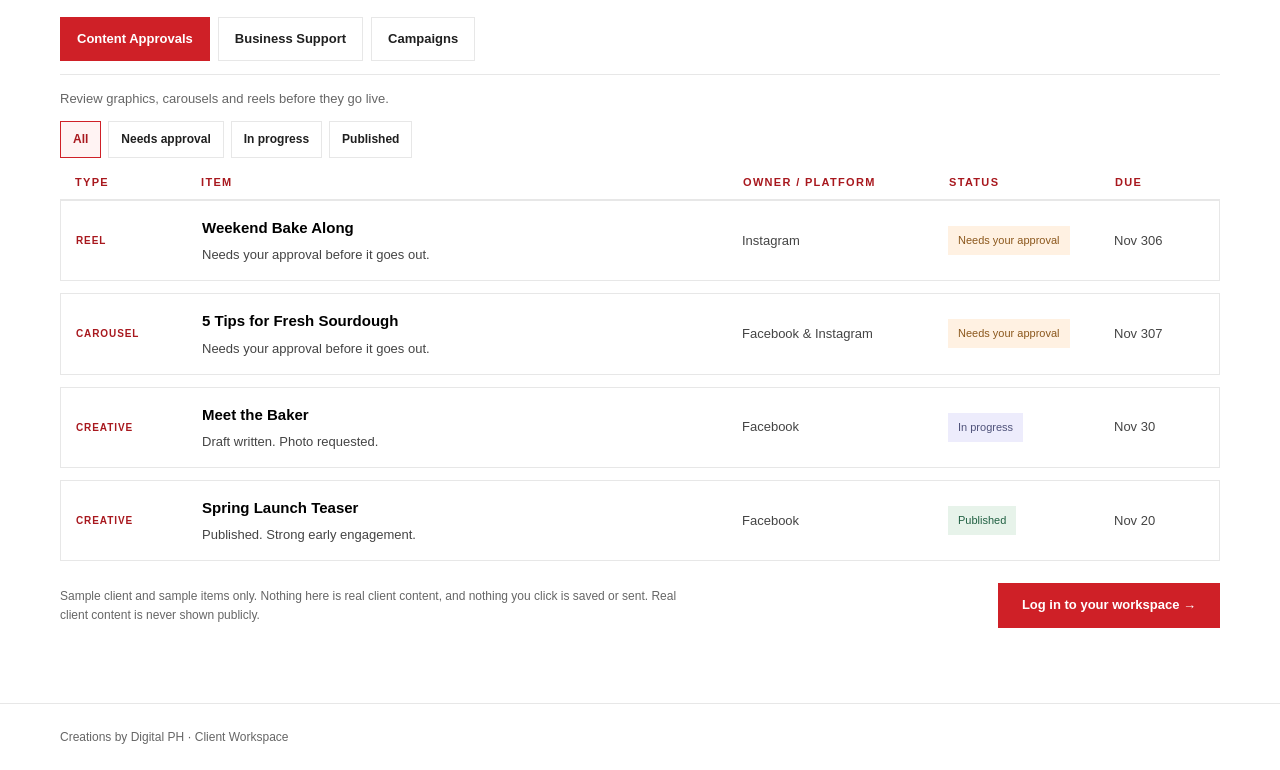
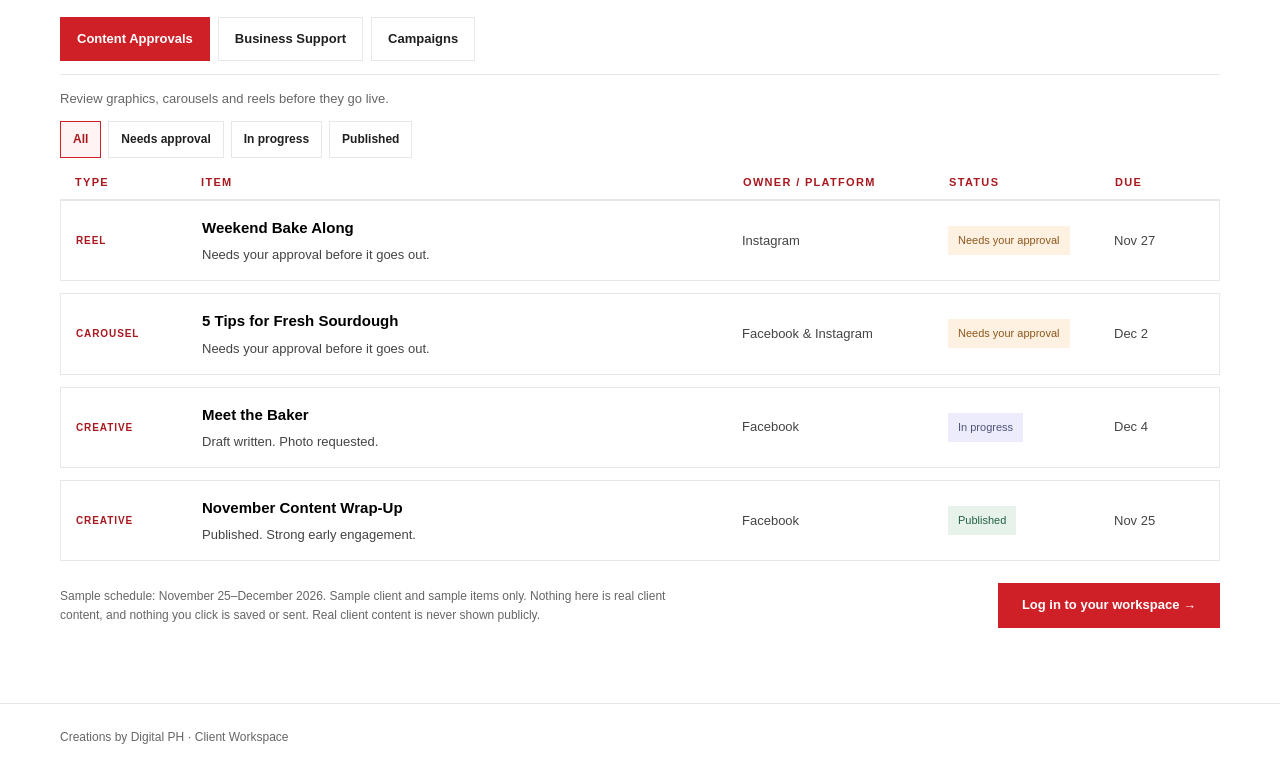
Before and after one commit to farrahrp/Creationsbydigitalph_Dashboard, a plain HTML site: page index.html in a window 1280 px wide. Shown: the part 440-1210 px from the top of the page. Drawn offline with Linux system fonts and the light colour scheme.

Commit message:
Refresh demo schedule for November 25 through December 2026

```diff
--- a/index.html
+++ b/index.html
@@ -108,7 +108,7 @@ footer{padding:24px 0;border-top:1px solid var(--line);font-size:12px;color:var(
   <div class="filters" id="filters" aria-label="Filter sample items"></div>
   <div class="head cols" aria-hidden="true"><span>Type</span><span>Item</span><span>Owner / Platform</span><span>Status</span><span>Due</span></div>
   <div class="list" id="list"></div>
-  <div class="foot"><p>Sample client and sample items only. Nothing here is real client content, and nothing you click is saved or sent. Real client content is never shown publicly.</p><a class="btn" href="login.html">Log in to your workspace &rarr;</a></div>
+  <div class="foot"><p>Sample schedule: November 25–December 2026. Sample client and sample items only. Nothing here is real client content, and nothing you click is saved or sent. Real client content is never shown publicly.</p><a class="btn" href="login.html">Log in to your workspace &rarr;</a></div>
 </section>
 <footer><div class="wrap">Creations by Digital PH &middot; Client Workspace</div></footer>
 <script>
@@ -119,10 +119,10 @@ var DATA = {
     area: 'Review graphics, carousels and reels before they go live.',
     filters: [['all','All'],['approval','Needs approval'],['progress','In progress'],['done','Published']],
     items: [
-      {kind:'REEL', video:true, title:'Weekend Bake Along', owner:'Instagram', due:'Nov 306', status:'approval', note:'Needs your approval before it goes out.', detail:'Sample caption: Warm bread, a quiet Sunday and three simple steps. Save this for your next weekend bake.'},
-      {kind:'CAROUSEL', title:'5 Tips for Fresh Sourdough', owner:'Facebook & Instagram', due:'Nov 307', status:'approval', note:'Needs your approval before it goes out.', detail:'Sample caption: Five small habits that make a big difference to your loaf. Swipe to see all five.'},
-      {kind:'CREATIVE', title:'Meet the Baker', owner:'Facebook', due:'Nov 30', status:'progress', note:'Draft written. Photo requested.', detail:'The caption draft is ready. We are waiting on a clear photo of you in the kitchen before the graphic can be designed.'},
-      {kind:'CREATIVE', title:'Spring Launch Teaser', owner:'Facebook', due:'Nov 20', status:'done', note:'Published. Strong early engagement.', detail:'Posted on schedule. Comments and shares came in during the first hour.'}
+      {kind:'REEL', video:true, title:'Weekend Bake Along', owner:'Instagram', due:'Nov 27', status:'approval', note:'Needs your approval before it goes out.', detail:'Sample caption: Warm bread, a quiet Sunday and three simple steps. Save this for your next weekend bake.'},
+      {kind:'CAROUSEL', title:'5 Tips for Fresh Sourdough', owner:'Facebook & Instagram', due:'Dec 2', status:'approval', note:'Needs your approval before it goes out.', detail:'Sample caption: Five small habits that make a big difference to your loaf. Swipe to see all five.'},
+      {kind:'CREATIVE', title:'Meet the Baker', owner:'Facebook', due:'Dec 4', status:'progress', note:'Draft written. Photo requested.', detail:'The caption draft is ready. We are waiting on a clear photo of you in the kitchen before the graphic can be designed.'},
+      {kind:'CREATIVE', title:'November Content Wrap-Up', owner:'Facebook', due:'Nov 25', status:'done', note:'Published. Strong early engagement.', detail:'Posted on schedule. Comments and shares came in during the first hour.'}
     ]
   },
   support: {
@@ -130,9 +130,9 @@ var DATA = {
     area: 'Email requests, account concerns, billing questions and other coordination.',
     filters: [['all','All'],['approval','Needs attention'],['progress','In progress'],['done','Completed']],
     items: [
-      {kind:'REQUEST', title:'Update opening hours on Facebook', owner:'Facebook', due:'Nov 25', status:'progress', note:'Request received. Waiting for your holiday hours.', detail:'Send us the hours you want shown and we will update the page the same day.'},
-      {kind:'REQUEST', title:'Approve monthly invoice', owner:'Billing', due:'Nov 28', status:'approval', note:'Needs your confirmation.', detail:'This is a sample billing item. In a real portal, the invoice link and your confirmation would be here.'},
-      {kind:'REQUEST', title:'Reply to a customer inquiry', owner:'Messenger', due:'Dec 18', status:'done', note:'Answered within the day.', detail:'Customer asked about custom cake orders. Reply sent using your approved wording.'}
+      {kind:'REQUEST', title:'Update opening hours on Facebook', owner:'Facebook', due:'Nov 30', status:'progress', note:'Request received. Waiting for your holiday hours.', detail:'Send us the hours you want shown and we will update the page the same day.'},
+      {kind:'REQUEST', title:'Approve monthly invoice', owner:'Billing', due:'Dec 3', status:'approval', note:'Needs your confirmation.', detail:'This is a sample billing item. In a real portal, the invoice link and your confirmation would be here.'},
+      {kind:'REQUEST', title:'Reply to a customer inquiry', owner:'Messenger', due:'Nov 25', status:'done', note:'Answered within the day.', detail:'Customer asked about custom cake orders. Reply sent using your approved wording.'}
     ]
   },
   campaign: {
@@ -140,8 +140,8 @@ var DATA = {
     area: 'Track campaign ideas, timelines and decisions.',
     filters: [['all','All'],['approval','Awaiting feedback'],['progress','In progress'],['done','Completed']],
     items: [
-      {kind:'CAMPAIGN', title:'Holiday Pre-Order Campaign', owner:'Creations by Digital PH', due:'Dec 1', status:'approval', note:'Plan ready. Needs your go-ahead on the offer.', detail:'Sample plan: three weeks of teaser posts, one reel, and a pre-order link in your page header.'},
-      {kind:'CAMPAIGN', title:'Grand Reopening Week', owner:'Creations by Digital PH', due:'Dec 18', status:'done', note:'Completed. Results summary shared.', detail:'Posts, stories and one reel ran as planned. A short results summary was added to your portal.'}
+      {kind:'CAMPAIGN', title:'Holiday Pre-Order Campaign', owner:'Creations by Digital PH', due:'Dec 7', status:'approval', note:'Plan ready. Needs your go-ahead on the offer.', detail:'Sample plan: three weeks of teaser posts, one reel, and a pre-order link in your page header.'},
+      {kind:'CAMPAIGN', title:'November Campaign Wrap-Up', owner:'Creations by Digital PH', due:'Nov 26', status:'done', note:'Completed. Results summary shared.', detail:'Posts, stories and one reel ran as planned. A short results summary was added to your portal.'}
     ]
   }
 };
```
